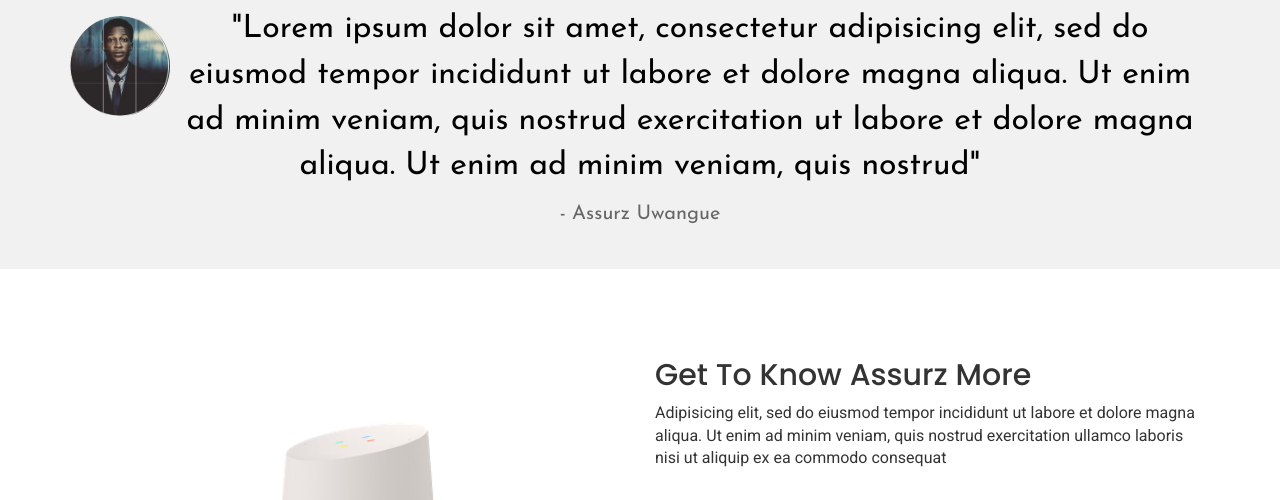
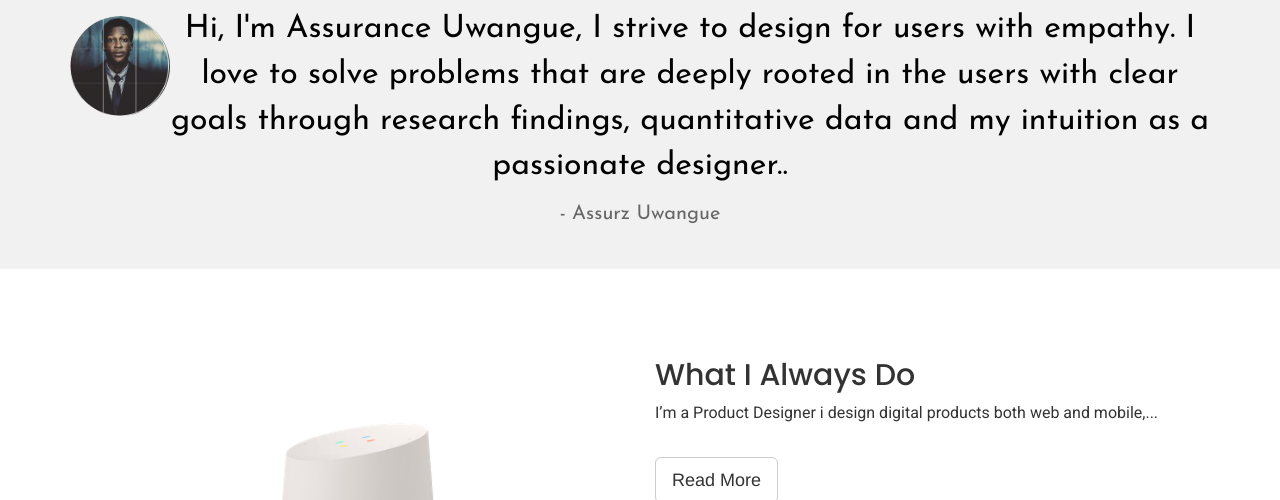
Before and after one commit to Assurz/Assurzz.github.io, a plain HTML site: page index.html in a window 1280 px wide. Shown: the part 784-1284 px from the top of the page. Drawn offline with nearby package versions, Linux system fonts and the light colour scheme.

Commit message:
Latest update

```diff
--- a/index.html
+++ b/index.html
@@ -70,7 +70,7 @@
           <div class="intro-info">
 
             <img src="img/Assurz.JPG" alt="Profile Picture">
-        <p>"Lorem ipsum dolor sit amet, consectetur adipisicing elit, sed do eiusmod tempor incididunt ut labore et dolore magna aliqua. Ut enim ad minim veniam, quis nostrud exercitation ut labore et dolore magna aliqua. Ut enim ad minim veniam, quis nostrud"</p>
+        <p>Hi, I'm Assurance Uwangue, I strive to design for users with empathy. I love to solve problems that are deeply rooted in the users with clear goals through research findings, quantitative data and my intuition as a passionate designer..</p>
         <p class="customer">- Assurz Uwangue</p>
       </div>
 
@@ -86,8 +86,8 @@
           </div>
           <div class="col-md-6 col-sm-6">
             <div class="info-right">
-              <h2>Get To Know Assurz More</h2>
-              <p>Adipisicing elit, sed do eiusmod tempor incididunt ut labore et dolore magna aliqua. Ut enim ad minim veniam, quis nostrud exercitation ullamco laboris nisi ut aliquip ex ea commodo consequat</p>
+              <h2>What I Always Do</h2>
+              <p>I’m a Product Designer i design digital products both web and mobile,...</p>
               <br>
               <a class="btn btn-default btn-lg">Read More</a>
               <br>
```
Also changed, not shown: 1 other file.
